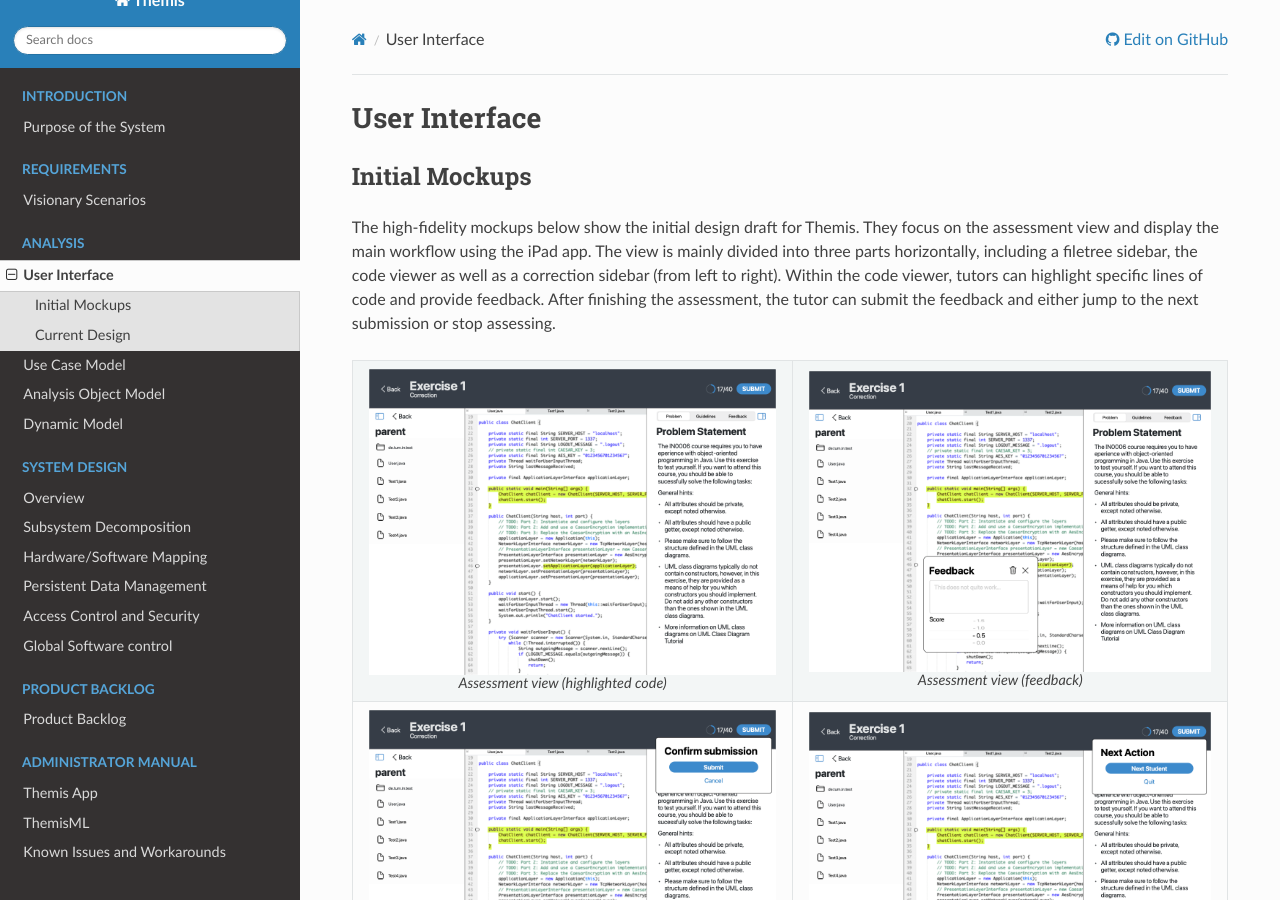
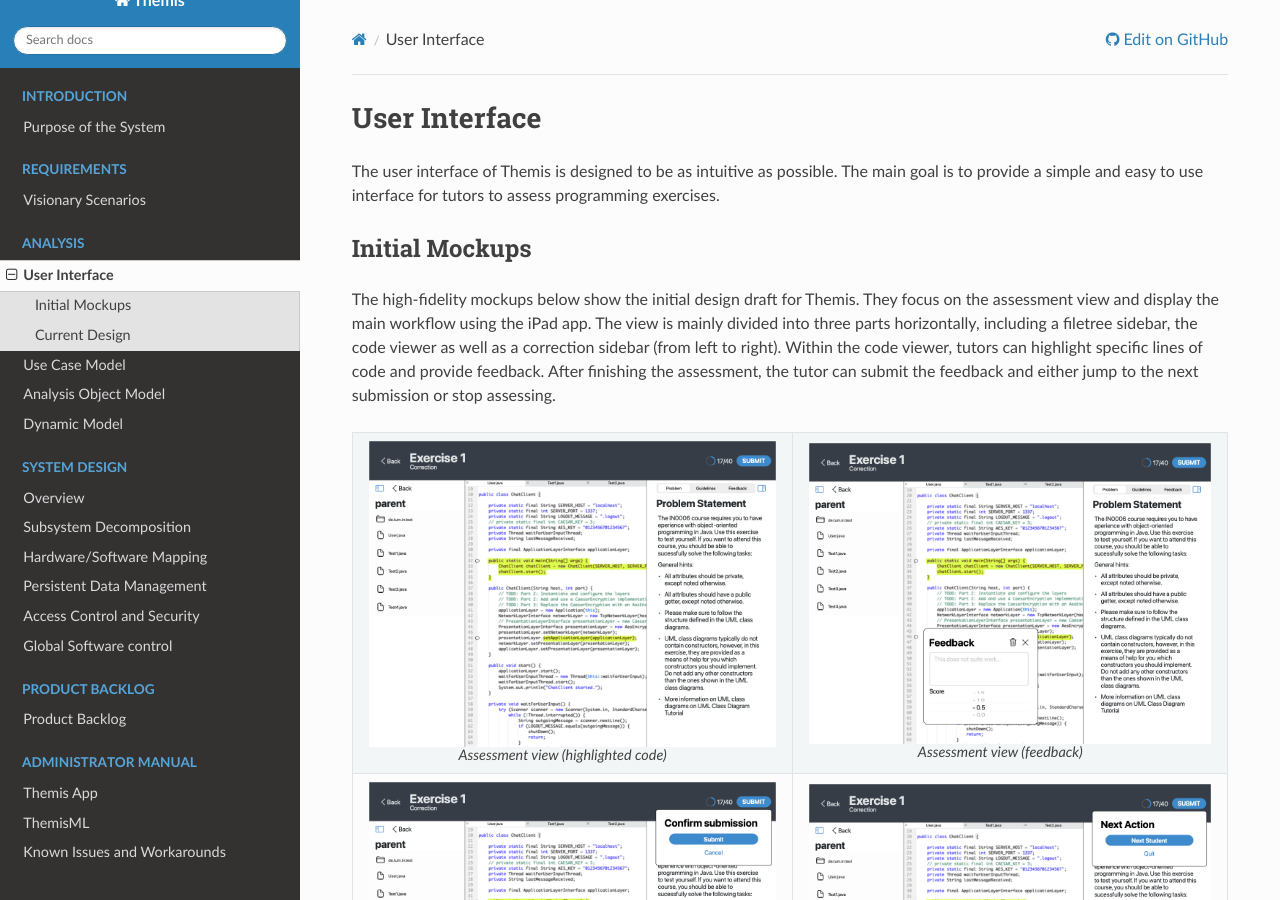
Before and after one commit to ls1intum/Themis, a Sphinx documentation site: the page built from docs/analysis/ui.rst, in a window 1280 px wide and 900 px high. Built offline with Sphinx 7.4.7 and the Read the Docs theme 2.0.0, drawn with Linux system fonts in a browser that asks for light colours.

Commit message:
add UI text

```diff
--- a/docs/analysis/ui.rst
+++ b/docs/analysis/ui.rst
@@ -1,5 +1,8 @@
 User Interface
 ===========================================
+
+.. something in general about the ui
+The user interface of Themis is designed to be as intuitive as possible. The main goal is to provide a simple and easy to use interface for tutors to assess programming exercises.
 
 Initial Mockups
 ***************
```
